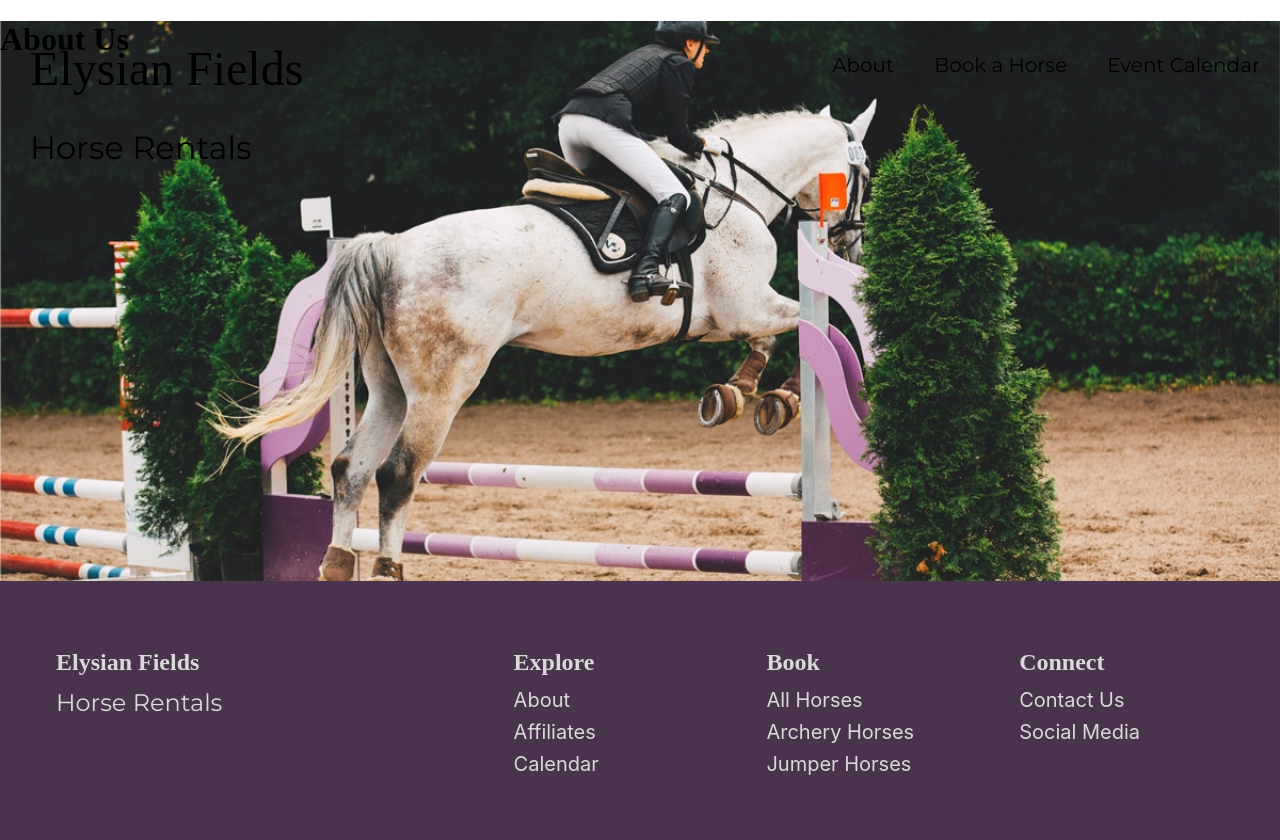
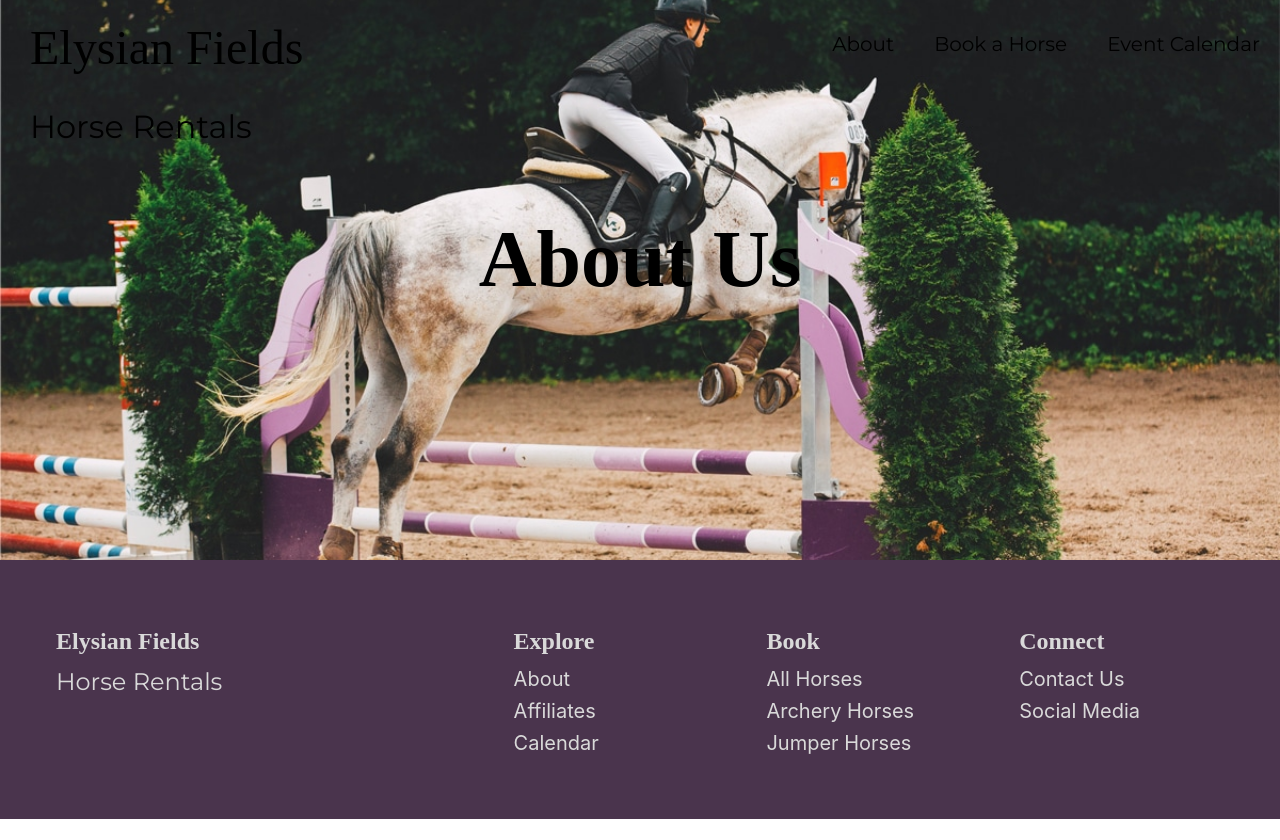
Before and after one commit to heatherdice/Elysian_Fields_Horse_Rentals, a React (Create React App) app in the folder client/: page /about in a window 1280 px wide. After the commit the page ends 819 px from the top, so only its background shows below. Built offline with nearby package versions, Linux system fonts and the light colour scheme; the HTML template or start-up script is replaced by a standard one; a web font is replaced by a local one.

Commit message:
Added styling for styled-component

```diff
--- a/client/src/components/Hero.js
+++ b/client/src/components/Hero.js
@@ -2,6 +2,8 @@ import React from "react";
 import { styled } from "styled-components";
 
 const HeroContainer = styled.header`
+    display: flex;
+    flex-direction: column;
     width: 100%;
     height: 70vh;
     background-position: 50% 25%;
@@ -12,13 +14,26 @@ const HeroContainer = styled.header`
     }
 `;
 
+const PageTitle = styled.div`
+    align-self: center;
+    font-size: 2.5em;
+    font-weight: lighter;
+    margin-top: 4em;
+    @media (max-width: 900px) {
+        font-size: 2em;
+    }
+    @media (max-width: 600px) {
+        font-size: 1.5em;
+    }
+`;
+
 export default function Hero({ image, homePage, title }) {
     return(
-        <HeroContainer style={{ backgroundImage: `url(${image})` }} className="Hero">
+        <HeroContainer style={{ backgroundImage: `url(${image})` }}>
             {!homePage ? (
-                <div className="hero-text">
+                <PageTitle className="hero-text-home">
                     <h1>{title}</h1>
-                </div>
+                </PageTitle>
             ) : null}
         </HeroContainer>
     )
```
